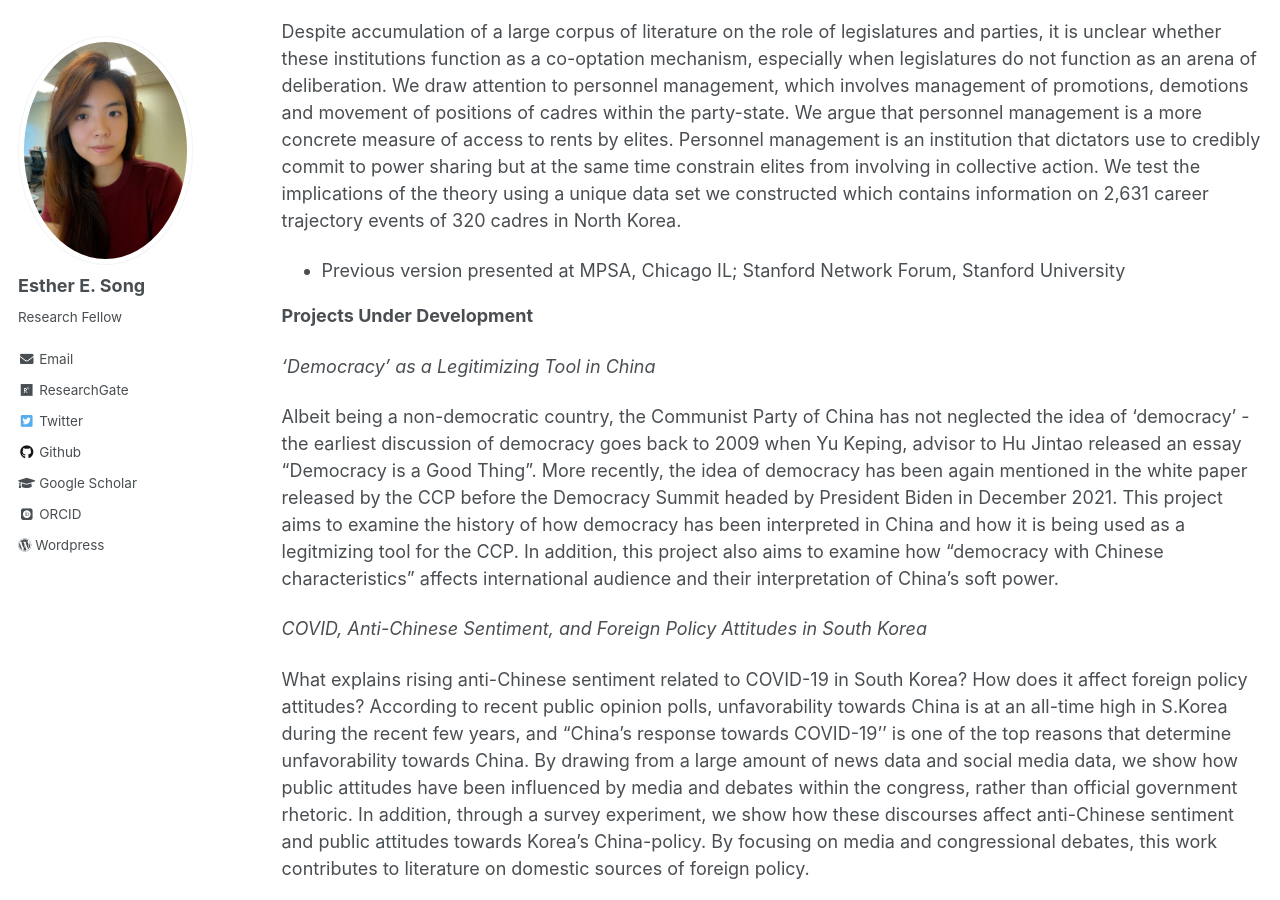
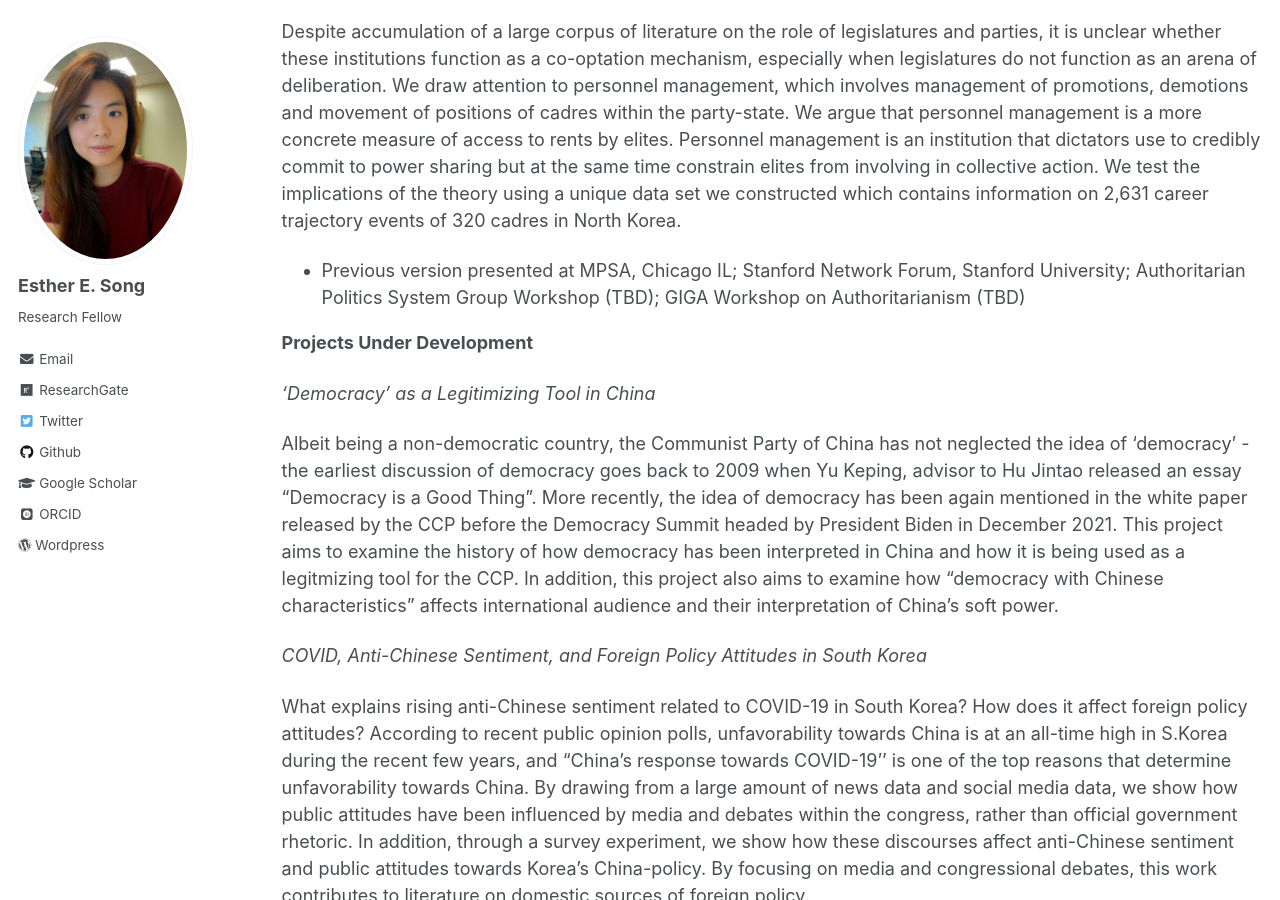
Before and after one commit to ehsong/ehsong.github.io, a Jekyll site: the page built from _pages/research.md, in a window 1280 px wide and 900 px high, scrolled down 1138 px. Built offline with Jekyll 4.4.1, drawn with Linux system fonts in a browser that asks for light colours; some web fonts are replaced.

Commit message:
Update research.md

```diff
--- a/_pages/research.md
+++ b/_pages/research.md
@@ -36,7 +36,7 @@
 
 Despite accumulation of a large corpus of literature on the role of legislatures and parties, it is unclear whether these institutions function as a co-optation mechanism, especially when legislatures do not function as an arena of deliberation. We draw attention to personnel management, which involves management of promotions, demotions and movement of positions of cadres within the party-state. We argue that personnel management is a more concrete measure of access to rents by elites. Personnel management is an institution that dictators use to credibly commit to power sharing but at the same time constrain elites from involving in collective action. We test the implications of the theory using a unique data set we constructed which contains information on 2,631 career trajectory events of 320 cadres in North Korea.
 
-- Previous version presented at MPSA, Chicago IL; Stanford Network Forum, Stanford University
+- Previous version presented at MPSA, Chicago IL; Stanford Network Forum, Stanford University; Authoritarian Politics System Group Workshop (TBD); GIGA Workshop on Authoritarianism (TBD)
 
 **Projects Under Development**
 
```
